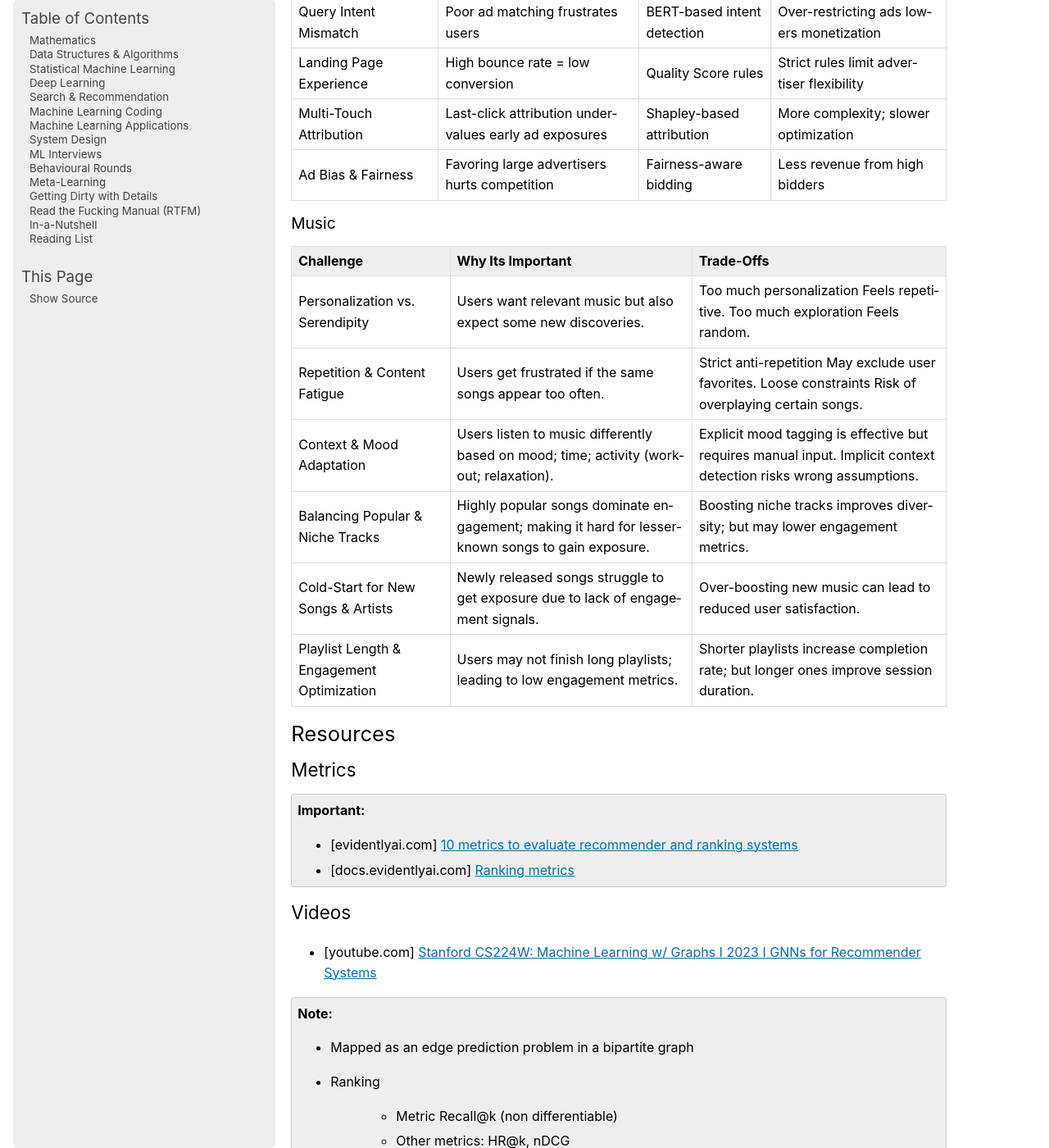
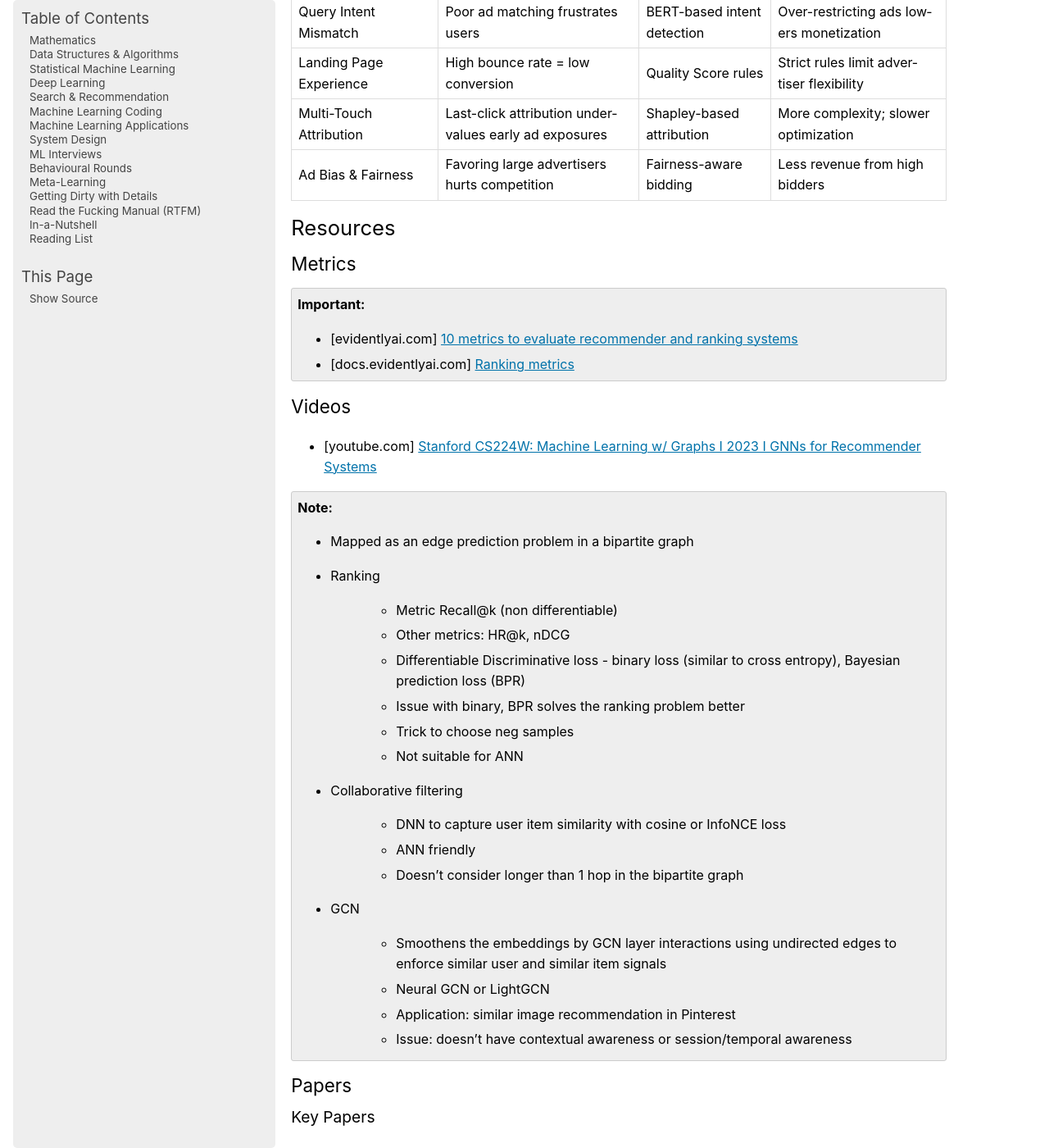
Before and after one commit to uselesstechjunks/leetcode, a Sphinx documentation site: the page built from docs/source/rank.rst, in a window 1280 px wide and 1400 px high, scrolled down 4911 px. Shown: the whole window at 82% size. Built offline with Sphinx 7.4.7, drawn with Linux system fonts in a browser that asks for light colours.

Commit message:
Update rank.rst

```diff
--- a/docs/source/rank.rst
+++ b/docs/source/rank.rst
@@ -140,19 +140,6 @@ Sponsored Search
 		Landing Page Experience, High bounce rate = low conversion, Quality Score rules, Strict rules limit advertiser flexibility
 		Multi-Touch Attribution, Last-click attribution undervalues early ad exposures, Shapley-based attribution, More complexity; slower optimization
 		Ad Bias & Fairness, Favoring large advertisers hurts competition, Fairness-aware bidding, Less revenue from high bidders
-
-Music
-------------------------------------------------------------------------------------
-.. csv-table::
-	:header: "Challenge", "Why Its Important", "Trade-Offs"
-	:align: center
-
-		Personalization vs. Serendipity, Users want relevant music but also expect some new discoveries., Too much personalization  Feels repetitive. Too much exploration  Feels random.
-		Repetition & Content Fatigue, Users get frustrated if the same songs appear too often., Strict anti-repetition  May exclude user favorites. Loose constraints  Risk of overplaying certain songs.
-		Context & Mood Adaptation, Users listen to music differently based on mood; time; activity (workout; relaxation)., Explicit mood tagging is effective but requires manual input. Implicit context detection risks wrong assumptions.
-		Balancing Popular & Niche Tracks, Highly popular songs dominate engagement; making it hard for lesser-known songs to gain exposure., Boosting niche tracks improves diversity; but may lower engagement metrics.
-		Cold-Start for New Songs & Artists, Newly released songs struggle to get exposure due to lack of engagement signals., Over-boosting new music can lead to reduced user satisfaction.
-		Playlist Length & Engagement Optimization, Users may not finish long playlists; leading to low engagement metrics., Shorter playlists increase completion rate; but longer ones improve session duration.
 
 ************************************************************************************
 Resources
```
